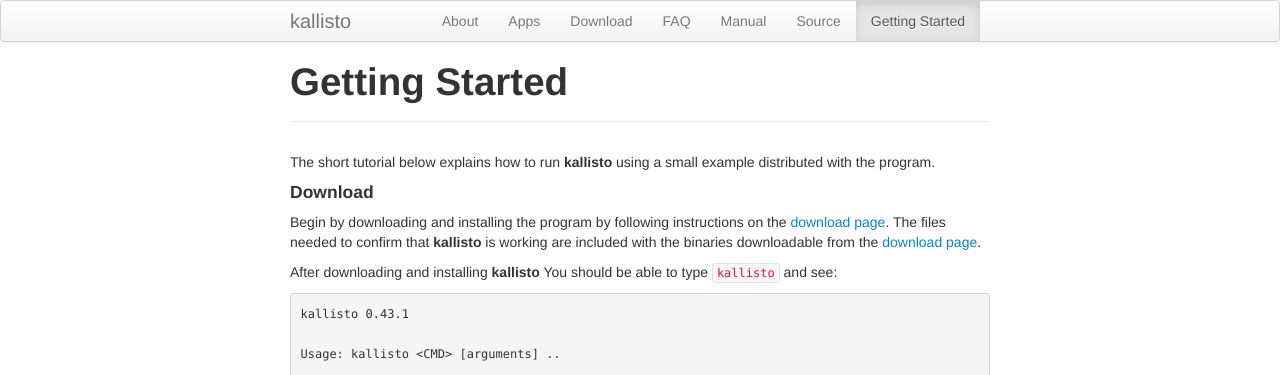
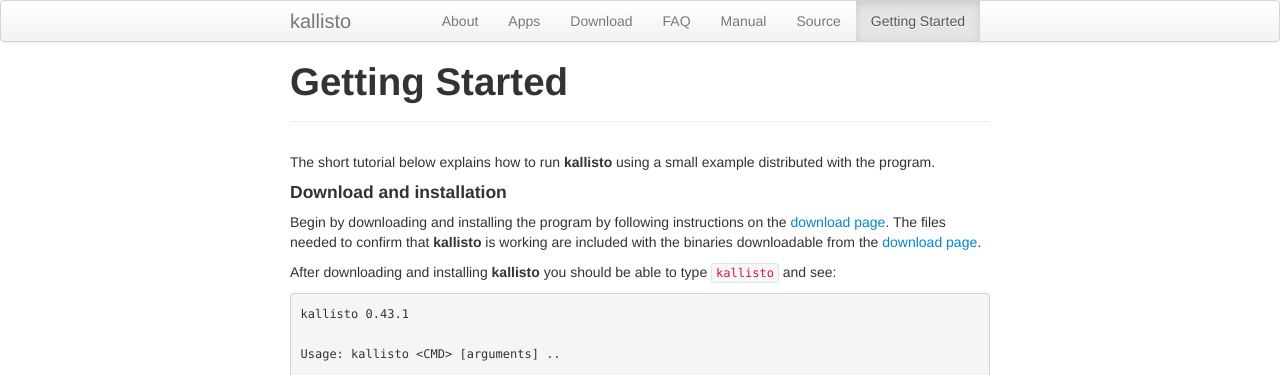
Before and after one commit to pachterlab/kallisto, a Jekyll site: the page built from starting.md, in a window 1280 px wide. Shown: the top 375 px of the page. Built offline with Jekyll 4.4.1, drawn with Linux system fonts in a browser that asks for light colours.

Commit message:
fixed typo in starting.md

```diff
--- a/starting.md
+++ b/starting.md
@@ -9,11 +9,11 @@
 The short tutorial below explains how to run __kallisto__ using a small example distributed with the program.
 
 
-#### Download
+#### Download and installation
 
 Begin by downloading and installing the program by following instructions on the [download page](https://pachterlab.github.io/kallisto/download). The files needed to confirm that __kallisto__ is working are included with the binaries downloadable from the [download page](https://pachterlab.github.io/kallisto/download).
 
-After downloading and installing __kallisto__ You should be able to type `kallisto` and see:
+After downloading and installing __kallisto__ you should be able to type `kallisto` and see:
 
 ~~~
 kallisto 0.43.1
```
